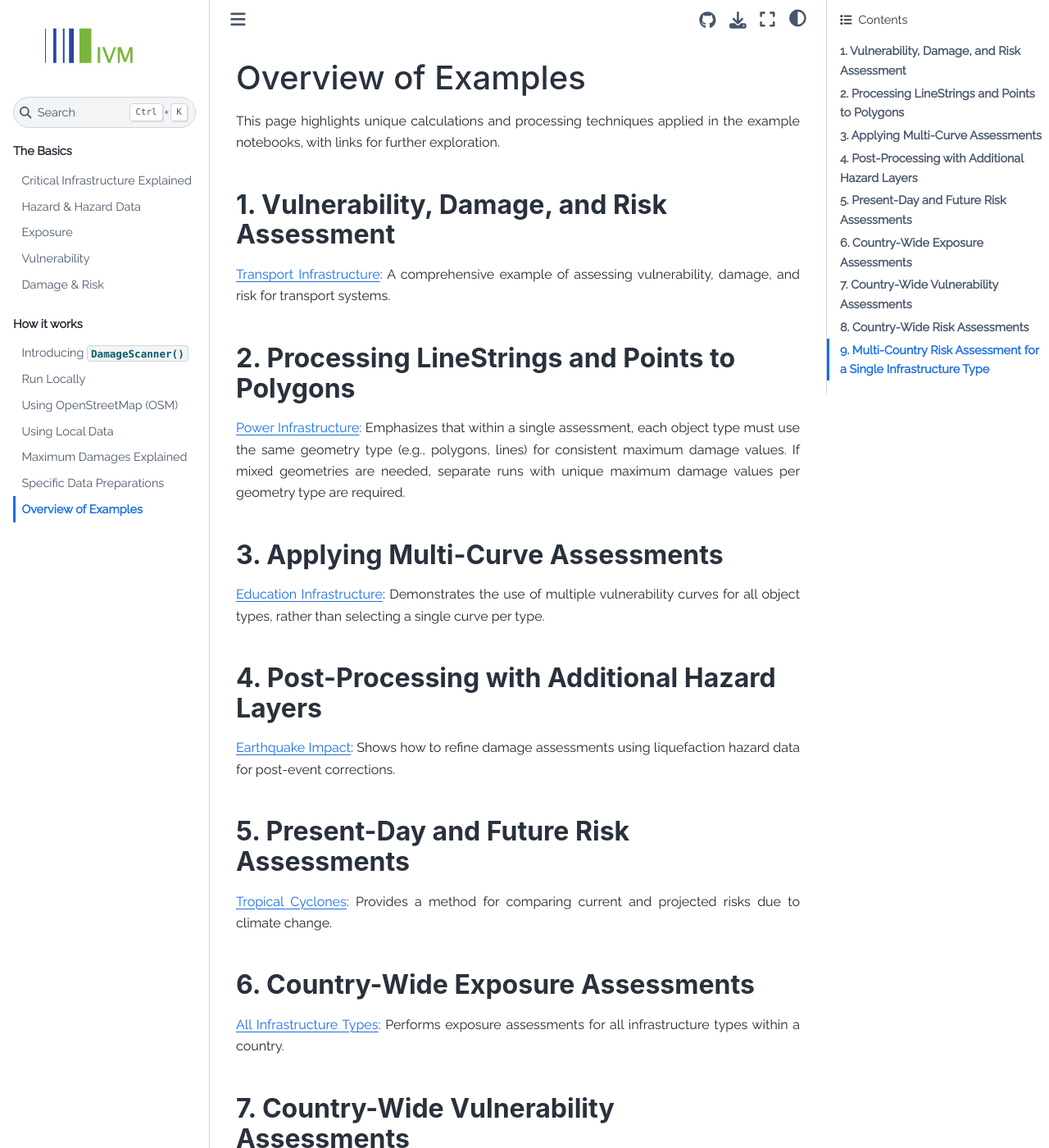
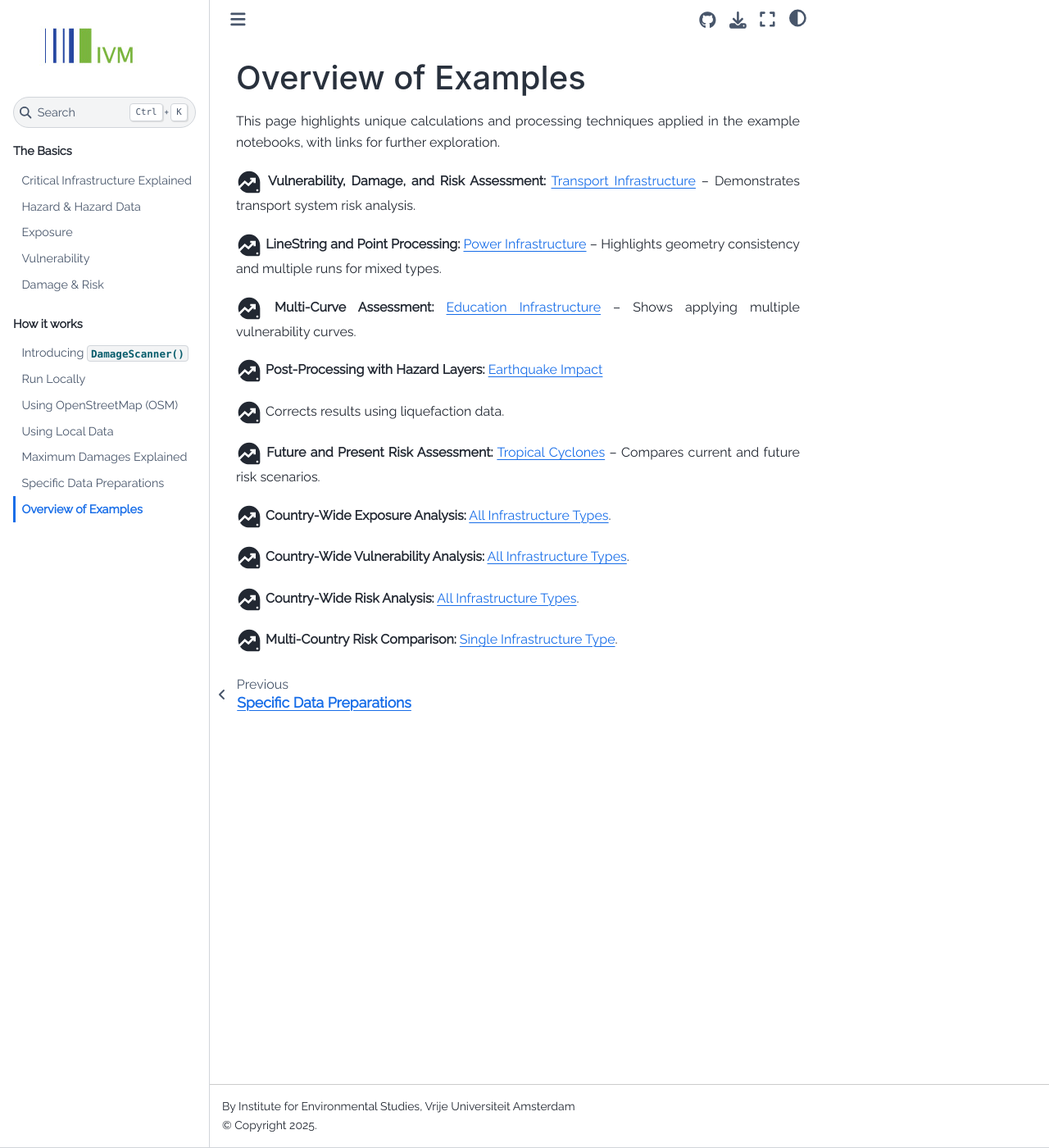
Before and after one commit to VU-IVM/GlobalInfraRisk, a Jupyter Book: the page built from howto/example_overview.md, in a window 1280 px wide and 1400 px high. Shown: the whole window at 82% size. Built offline with Jupyter Book 1.0.4 settings and Sphinx 7.4.7 and the Sphinx Book theme 1.1.4, drawn with Linux system fonts in a browser that asks for light colours; pages that are not in the unit, such as notebooks, are missing from menus; some of the changed text lies outside the part shown.

Commit message:
update pages

```diff
--- a/_config.yml
+++ b/_config.yml
@@ -38,8 +38,13 @@ repository:
 html:
   use_issues_button: true
   use_repository_button: true
-  home_page_in_navbar       : false  # Whether to include your home page in the left Navigation Bar
+  home_page_in_navbar : false  # Whether to include your home page in the left Navigation Bar
 
+# sphinx extensions
+sphinx:
+  extra_extensions:
+    - sphinx_design
+    - myst_parser
 
 # add parsing
 parse:
--- a/howto/example_overview.md
+++ b/howto/example_overview.md
@@ -2,29 +2,22 @@
 
 This page highlights unique calculations and processing techniques applied in the example notebooks, with links for further exploration.
 
-### **1. Vulnerability, Damage, and Risk Assessment**
-[Transport Infrastructure](https://vu-ivm.github.io/GlobalInfraRisk/ci/transport.html): A comprehensive example of assessing vulnerability, damage, and risk for transport systems.
+{material-regular}`data_exploration;2em` **Vulnerability, Damage, and Risk Assessment:** [Transport Infrastructure](https://vu-ivm.github.io/GlobalInfraRisk/ci/transport.html) – Demonstrates transport system risk analysis.
 
-### **2. Processing LineStrings and Points to Polygons**
-[Power Infrastructure](https://vu-ivm.github.io/GlobalInfraRisk/ci/power.html): Emphasizes that within a single assessment, each object type must use the same geometry type (e.g., polygons, lines) for consistent maximum damage values. If mixed geometries are needed, separate runs with unique maximum damage values per geometry type are required.
+{material-regular}`data_exploration;2em` **LineString and Point Processing:** [Power Infrastructure](https://vu-ivm.github.io/GlobalInfraRisk/ci/power.html) – Highlights geometry consistency and multiple runs for mixed types.
 
-### **3. Applying Multi-Curve Assessments**
-[Education Infrastructure](https://vu-ivm.github.io/GlobalInfraRisk/ci/education.html#performing-the-damage-assessment): Demonstrates the use of multiple vulnerability curves for all object types, rather than selecting a single curve per type.
+{material-regular}`data_exploration;2em` **Multi-Curve Assessment:** [Education Infrastructure](https://vu-ivm.github.io/GlobalInfraRisk/ci/education.html#performing-the-damage-assessment) – Shows applying multiple vulnerability curves.
 
-### **4. Post-Processing with Additional Hazard Layers**
-[Earthquake Impact](https://vu-ivm.github.io/GlobalInfraRisk/hazard/earthquake.html): Shows how to refine damage assessments using liquefaction hazard data for post-event corrections.
+{material-regular}`data_exploration;2em` **Post-Processing with Hazard Layers:** [Earthquake Impact](https://vu-ivm.github.io/GlobalInfraRisk/hazard/earthquake.html)
 
-### **5. Present-Day and Future Risk Assessments**
-[Tropical Cyclones](https://vu-ivm.github.io/GlobalInfraRisk/hazard/tropical_cyclone.html): Provides a method for comparing current and projected risks due to climate change.
+{material-regular}`data_exploration;2em` Corrects results using liquefaction data.
 
-### **6. Country-Wide Exposure Assessments**
-[All Infrastructure Types](https://vu-ivm.github.io/GlobalInfraRisk/use_cases/all_ci_exposure.html): Performs exposure assessments for all infrastructure types within a country.
+{material-regular}`data_exploration;2em` **Future and Present Risk Assessment:** [Tropical Cyclones](https://vu-ivm.github.io/GlobalInfraRisk/hazard/tropical_cyclone.html) – Compares current and future risk scenarios.
 
-### **7. Country-Wide Vulnerability Assessments**
-[All Infrastructure Types](https://vu-ivm.github.io/GlobalInfraRisk/use_cases/all_ci_vulnerability.html): Evaluates vulnerabilities across multiple infrastructure categories.
+{material-regular}`data_exploration;2em` **Country-Wide Exposure Analysis:** [All Infrastructure Types](https://vu-ivm.github.io/GlobalInfraRisk/use_cases/all_ci_exposure.html).
 
-### **8. Country-Wide Risk Assessments**
-[All Infrastructure Types](https://vu-ivm.github.io/GlobalInfraRisk/use_cases/all_ci_risk.html): Conducts comprehensive risk assessments for all infrastructure types.
+{material-regular}`data_exploration;2em` **Country-Wide Vulnerability Analysis:** [All Infrastructure Types](https://vu-ivm.github.io/GlobalInfraRisk/use_cases/all_ci_vulnerability.html).
 
-### **9. Multi-Country Risk Assessment for a Single Infrastructure Type**
-[Multi-Country Analysis](https://vu-ivm.github.io/GlobalInfraRisk/use_cases/multi-country.html): Analyzes risk across multiple countries for a single type of infrastructure.
+{material-regular}`data_exploration;2em` **Country-Wide Risk Analysis:** [All Infrastructure Types](https://vu-ivm.github.io/GlobalInfraRisk/use_cases/all_ci_risk.html).
+
+{material-regular}`data_exploration;2em` **Multi-Country Risk Comparison:** [Single Infrastructure Type](https://vu-ivm.github.io/GlobalInfraRisk/use_cases/multi-country.html).
```
Also changed, not shown: 1 other file.
